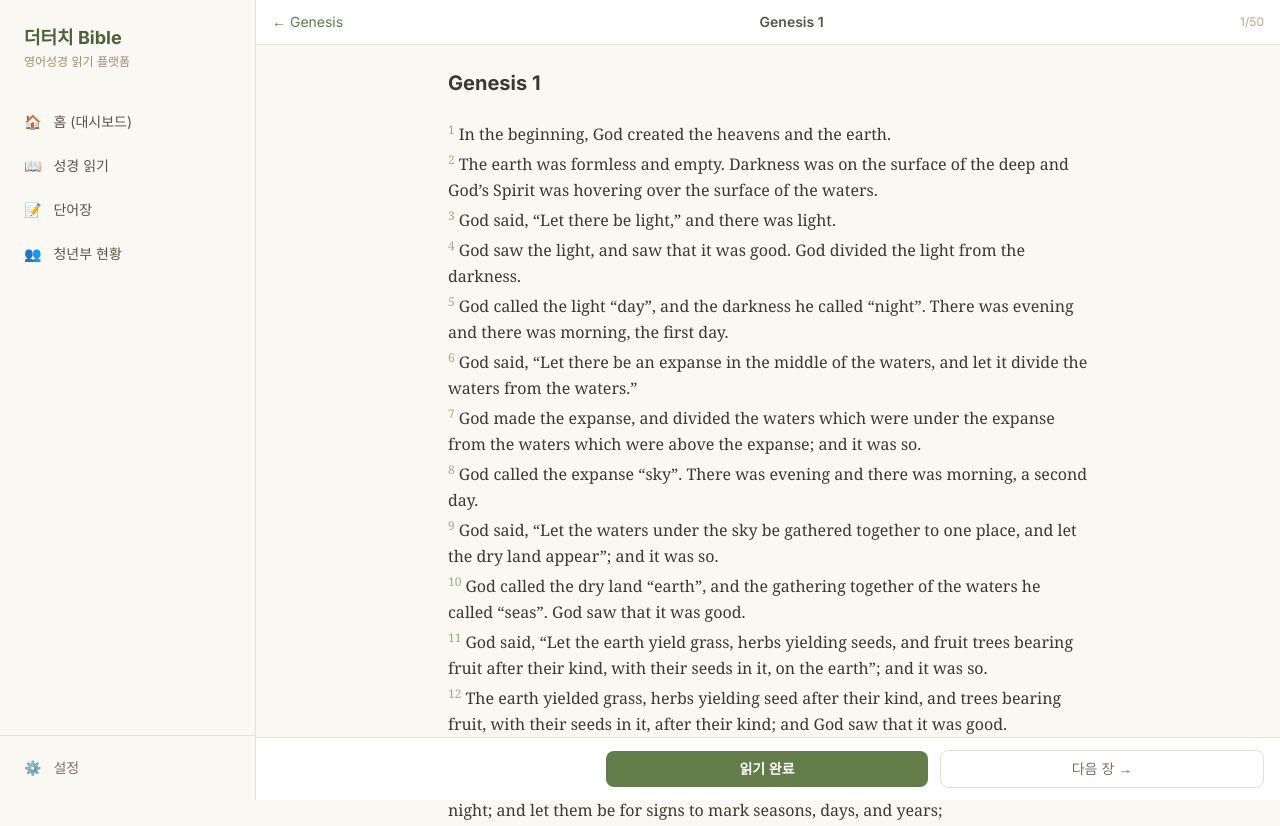
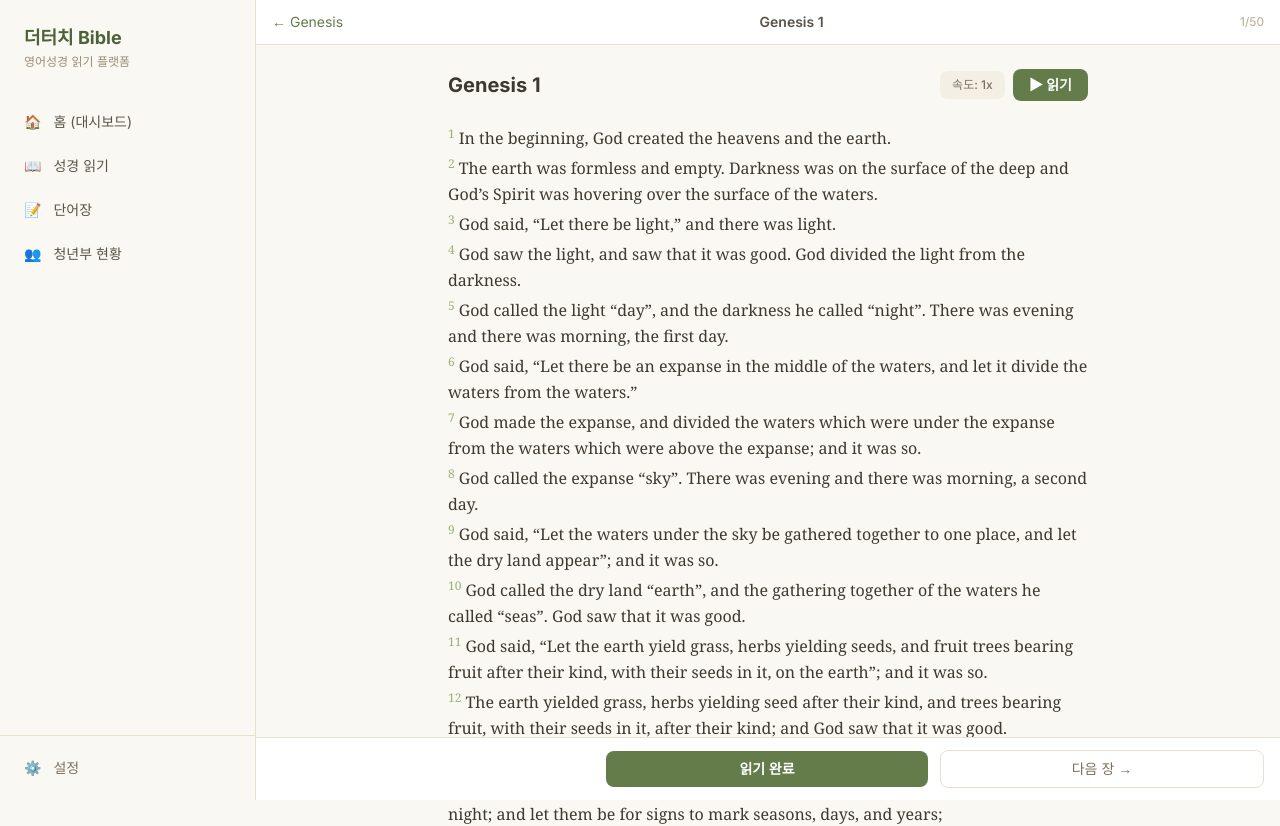
Before and after one commit to theplus2/thetouch-eng-bible, a Next.js app: page /read/1/1 in a window 1280 px wide. Shown: the top 826 px of the page. Built offline with nearby package versions, Linux system fonts and the light colour scheme; no server answers.

Commit message:
feat: implement SRS SM-2 algorithm and TTS/Multi-word selection

```diff
--- a/src/app/(app)/vocabulary/page.tsx
+++ b/src/app/(app)/vocabulary/page.tsx
@@ -9,17 +9,19 @@ type VocabRow = Database["public"]["Tables"]["vocabulary"]["Row"];
 type Tab = "list" | "flashcard";
 
 export default function VocabularyPage() {
-  const { getVocabulary, deleteWord } = useVocabulary();
+  const { getVocabulary, getDueVocabulary, deleteWord } = useVocabulary();
   const [words, setWords] = useState<VocabRow[]>([]);
+  const [dueWords, setDueWords] = useState<VocabRow[]>([]);
   const [loading, setLoading] = useState(true);
-  const [tab, setTab] = useState<Tab>("list");
+  const [tab, setTab] = useState<Tab>("flashcard"); // 기본탭을 플래시카드로 변경
 
   useEffect(() => {
-    getVocabulary().then((data) => {
-      setWords(data);
+    Promise.all([getVocabulary(), getDueVocabulary()]).then(([allData, dueData]) => {
+      setWords(allData);
+      setDueWords(dueData);
       setLoading(false);
     });
-  }, [getVocabulary]);
+  }, [getVocabulary, getDueVocabulary]);
 
   const handleDelete = async (id: number) => {
     await deleteWord(id);
@@ -70,7 +72,7 @@ export default function VocabularyPage() {
           <div className="h-6 w-6 animate-spin rounded-full border-2 border-primary-200 border-t-primary-600" />
         </div>
       ) : tab === "flashcard" ? (
-        <FlashCardSession words={words} />
+        <FlashCardSession words={dueWords} />
       ) : words.length === 0 ? (
         <div className="flex flex-col items-center justify-center rounded-xl border border-dashed border-surface-300 bg-white/50 py-16 text-center">
           <p className="text-3xl">📝</p>
--- a/src/components/bible/BibleReader.tsx
+++ b/src/components/bible/BibleReader.tsx
@@ -1,5 +1,10 @@
 import type { Chapter } from "@/types/bible";
 import VerseText from "./VerseText";
+import { useTTS } from "@/hooks/useTTS";
+import { useMemo } from "react";
+import { useWordPanelStore } from "@/stores/wordPanelStore";
+import { useWordLookup } from "@/hooks/useWordLookup";
+import { useBibleStore } from "@/stores/bibleStore";
 
 interface BibleReaderProps {
   bookName: string;
@@ -11,11 +16,83 @@ interface BibleReaderProps {
  * 각 절을 VerseText 컴포넌트로 렌더링.
  */
 export default function BibleReader({ bookName, chapter }: BibleReaderProps) {
+  const { isPlaying, rate, speak, stop, toggleRate, supported } = useTTS();
+  const { openPanel, openLoading } = useWordPanelStore();
+  const { lookup } = useWordLookup();
+  const currentPosition = useBibleStore((s) => s.currentPosition);
+
+  const chapterText = useMemo(() => {
+    return chapter.verses.map((v) => v.t).join(" ");
+  }, [chapter]);
+
+  const handlePlayToggle = () => {
+    if (isPlaying) {
+      stop();
+    } else {
+      speak(chapterText);
+    }
+  };
+
+  const handleSelection = async () => {
+    const selection = window.getSelection();
+    if (!selection) return;
+
+    const text = selection.toString().trim();
+    // 2단어 이상, 50자 이하인 경우 (너무 긴 문장 제외)
+    if (text.includes(" ") && text.length > 3 && text.length <= 50) {
+      openLoading();
+
+      // 검색 시도
+      const result = await lookup(text);
+      if (result.koreanMeaning || result.englishDef || result.koreanDef) {
+        openPanel(result, {
+          book: currentPosition?.book ?? 0,
+          chapter: chapter.c,
+          verse: 0, // 여러 절에 걸칠 수 있으므로 0으로 처리하거나 생략
+          verseText: text,
+        });
+      } else {
+         // 번역 결과가 없으면 패널 닫기 (또는 띄우지 않기)
+         useWordPanelStore.getState().closePanel();
+      }
+
+      // 선택 영역 해제 (옵션)
+      selection.removeAllRanges();
+    }
+  };
+
   return (
-    <article className="mx-auto max-w-2xl px-4 py-6">
-      <h2 className="mb-6 text-xl font-bold text-surface-800">
-        {bookName} {chapter.c}
-      </h2>
+    <article
+      className="mx-auto max-w-2xl px-4 py-6"
+      onMouseUp={handleSelection}
+      onTouchEnd={handleSelection}
+    >
+      <div className="mb-6 flex flex-col sm:flex-row sm:items-center justify-between gap-4">
+        <h2 className="text-xl font-bold text-surface-800">
+          {bookName} {chapter.c}
+        </h2>
+
+        {/* TTS 컨트롤 */}
+        {supported && (
+          <div className="flex items-center gap-2">
+            <button
+              onClick={toggleRate}
+              className="rounded-lg bg-surface-100 px-3 py-1.5 text-xs font-medium text-surface-600 transition hover:bg-surface-200"
+            >
+              속도: {rate}x
+            </button>
+            <button
+              onClick={handlePlayToggle}
+              className={`flex items-center gap-2 rounded-lg px-4 py-1.5 text-sm font-semibold text-white transition ${
+                isPlaying ? "bg-red-500 hover:bg-red-600" : "bg-primary-600 hover:bg-primary-700"
+              }`}
+            >
+              {isPlaying ? "◾ 중지" : "▶ 읽기"}
+            </button>
+          </div>
+        )}
+      </div>
+
       <div className="space-y-1">
         {chapter.verses.map((verse) => (
           <VerseText
--- a/src/components/vocabulary/FlashCard.tsx
+++ b/src/components/vocabulary/FlashCard.tsx
@@ -1,6 +1,8 @@
 "use client";
 
 import { useState, useCallback } from "react";
+import { useVocabulary } from "@/hooks/useVocabulary";
+import { calculateNextReview, INITIAL_SRS_STATE } from "@/lib/vocabulary/srs";
 import type { Database } from "@/types/database";
 
 type VocabRow = Database["public"]["Tables"]["vocabulary"]["Row"];
@@ -10,6 +12,7 @@ interface FlashCardSessionProps {
 }
 
 export default function FlashCardSession({ words }: FlashCardSessionProps) {
+  const { updateWordReview } = useVocabulary();
   const [deck, setDeck] = useState<VocabRow[]>(() => shuffle([...words]));
   const [index, setIndex] = useState(0);
   const [flipped, setFlipped] = useState(false);
@@ -30,15 +33,36 @@ export default function FlashCardSession({ words }: FlashCardSessionProps) {
     }
   }, [index, deck.length]);
 
+  const processReview = useCallback(async (quality: 1 | 4) => {
+    if (!current) return;
+
+    const currentState = {
+      reviewCount: current.review_count ?? INITIAL_SRS_STATE.reviewCount,
+      easeFactor: current.ease_factor ?? INITIAL_SRS_STATE.easeFactor,
+      interval: current.interval ?? INITIAL_SRS_STATE.interval,
+    };
+
+    const nextState = calculateNextReview(quality, currentState);
+
+    // 비동기 업데이트 (await 안 기다리고 바로 다음 카드로 넘어감)
+    updateWordReview(current.id, nextState);
+
+    if (quality === 1) {
+      setAgain((prev) => new Set(prev).add(current.id));
+    } else {
+      setKnown((prev) => new Set(prev).add(current.id));
+    }
+
+    advance();
+  }, [current, advance, updateWordReview]);
+
   const handleKnow = useCallback(() => {
-    setKnown((prev) => new Set(prev).add(current.id));
-    advance();
-  }, [current, advance]);
+    processReview(4);
+  }, [processReview]);
 
   const handleAgain = useCallback(() => {
-    setAgain((prev) => new Set(prev).add(current.id));
-    advance();
-  }, [current, advance]);
+    processReview(1);
+  }, [processReview]);
 
   const handleRestart = useCallback(() => {
     setDeck(shuffle([...words]));
--- /dev/null
+++ b/src/hooks/useTTS.ts
@@ -0,0 +1,60 @@
+"use client";
+
+import { useState, useCallback, useEffect } from "react";
+
+export function useTTS() {
+  const [isPlaying, setIsPlaying] = useState(false);
+  const [rate, setRate] = useState(1.0);
+  const [supported, setSupported] = useState(true);
+
+  useEffect(() => {
+    if (typeof window === "undefined" || !window.speechSynthesis) {
+      setSupported(false);
+    }
+  }, []);
+
+  const speak = useCallback(
+    (text: string) => {
+      if (!supported) return;
+
+      // 이미 재생 중이면 멈춤
+      window.speechSynthesis.cancel();
+
+      const utterance = new SpeechSynthesisUtterance(text);
+      utterance.lang = "en-US";
+      utterance.rate = rate;
+
+      utterance.onstart = () => setIsPlaying(true);
+      utterance.onend = () => setIsPlaying(false);
+      utterance.onerror = () => setIsPlaying(false);
+
+      window.speechSynthesis.speak(utterance);
+    },
+    [rate, supported]
+  );
+
+  const stop = useCallback(() => {
+    if (!supported) return;
+    window.speechSynthesis.cancel();
+    setIsPlaying(false);
+  }, [supported]);
+
+  const toggleRate = useCallback(() => {
+    setRate((prev) => {
+      if (prev === 1.0) return 1.2;
+      if (prev === 1.2) return 0.8;
+      return 1.0;
+    });
+  }, []);
+
+  // 컴포넌트 언마운트 시 재생 중지
+  useEffect(() => {
+    return () => {
+      if (typeof window !== "undefined" && window.speechSynthesis) {
+        window.speechSynthesis.cancel();
+      }
+    };
+  }, []);
+
+  return { isPlaying, rate, speak, stop, toggleRate, supported };
+}
--- a/src/hooks/useVocabulary.ts
+++ b/src/hooks/useVocabulary.ts
@@ -90,5 +90,50 @@ export function useVocabulary() {
     [supabase]
   );
 
-  return { saveWord, getVocabulary, deleteWord };
+  /** 복습이 필요한(오늘 또는 과거 예정일) 단어 목록 조회 */
+  const getDueVocabulary = useCallback(async (limit = 20): Promise<Database["public"]["Tables"]["vocabulary"]["Row"][]> => {
+    const { data: { user } } = await supabase.auth.getUser();
+    if (!user) return [];
+
+    const now = new Date().toISOString();
+
+    // next_review_at이 null이거나(새로 저장한 단어), 오늘 또는 과거인 단어 조회
+    const { data, error } = await supabase
+      .from("vocabulary")
+      .select("*")
+      .eq("user_id", user.id)
+      .or(`next_review_at.is.null,next_review_at.lte.${now}`)
+      .order("next_review_at", { ascending: true, nullsFirst: true })
+      .limit(limit);
+
+    if (error) {
+      console.error("[Vocabulary] Fetch Due error:", error);
+      return [];
+    }
+    return data ?? [];
+  }, [supabase]);
+
+  /** 복습 결과(SRS 상태) 업데이트 */
+  const updateWordReview = useCallback(async (
+    wordId: number,
+    srsState: { nextReviewAt: string; reviewCount: number; easeFactor: number; interval: number }
+  ) => {
+    const { error } = await supabase
+      .from("vocabulary")
+      .update({
+        next_review_at: srsState.nextReviewAt,
+        review_count: srsState.reviewCount,
+        ease_factor: srsState.easeFactor,
+        interval: srsState.interval,
+      })
+      .eq("id", wordId);
+
+    if (error) {
+      console.error("[Vocabulary] Update Review error:", error);
+      return false;
+    }
+    return true;
+  }, [supabase]);
+
+  return { saveWord, getVocabulary, getDueVocabulary, deleteWord, updateWordReview };
 }
--- /dev/null
+++ b/src/lib/vocabulary/srs.ts
@@ -0,0 +1,62 @@
+/**
+ * Spaced Repetition System (SRS) - Modified SM-2 Algorithm
+ *
+ * "알아요" (Know): Quality = 4
+ * "다시" (Again): Quality = 1
+ */
+
+export interface SRSState {
+  reviewCount: number;
+  easeFactor: number;
+  interval: number;
+  nextReviewAt: string; // ISO String
+}
+
+export function calculateNextReview(
+  quality: 1 | 4,
+  currentState: { reviewCount: number; easeFactor: number; interval: number }
+): SRSState {
+  let { reviewCount, easeFactor, interval } = currentState;
+
+  if (quality < 3) {
+    // 기억이 안 남 ("다시")
+    reviewCount = 0;
+    interval = 1; // 내일 다시 복습
+    easeFactor = Math.max(1.3, easeFactor - 0.2); // EF 감소, 최소 1.3
+  } else {
+    // 기억함 ("알아요")
+    if (reviewCount === 0) {
+      interval = 1;
+    } else if (reviewCount === 1) {
+      interval = 3; // 첫 번째 성공 후 3일
+    } else {
+      interval = Math.round(interval * easeFactor);
+    }
+
+    reviewCount += 1;
+
+    // Quality 4 means correct but took some thought.
+    // SM-2 Formula: EF' = EF + (0.1 - (5 - q) * (0.08 + (5 - q) * 0.02))
+    // For q=4: EF' = EF + 0.0
+    // If we wanted q=5 (easy), it would increase by 0.1
+    // We'll slightly increase EF for correct answers to make intervals longer for consecutive successes.
+    easeFactor = easeFactor + 0.1;
+  }
+
+  const nextDate = new Date();
+  nextDate.setDate(nextDate.getDate() + interval);
+  nextDate.setHours(0, 0, 0, 0); // 자정 기준으로 다음 복습 날짜 설정
+
+  return {
+    reviewCount,
+    easeFactor,
+    interval,
+    nextReviewAt: nextDate.toISOString(),
+  };
+}
+
+export const INITIAL_SRS_STATE = {
+  reviewCount: 0,
+  easeFactor: 2.5,
+  interval: 0,
+};
```
Also changed, not shown: src/types/database.ts (+12 -0 lines).
